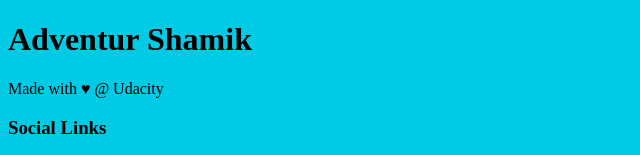
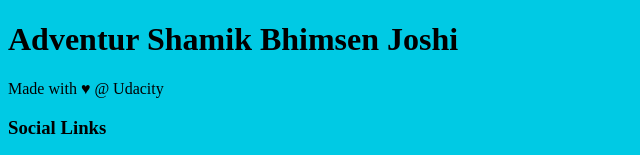
Before and after one commit to shamikmondal/my-travel-plans, a plain HTML site: page index.html in a window 1280 px wide. Shown: the top 155 px of the page, without its empty margins (0-640 px from the left). Drawn offline with Linux system fonts and the light colour scheme.

Commit message:
changed to Bhimsen Joshi

```diff
--- a/index.html
+++ b/index.html
@@ -10,7 +10,7 @@
 <body>
 
     <header>
-        <h1>Adventur Shamik</h1>
+        <h1>Adventur Shamik Bhimsen Joshi</h1>
     </header>
 
     <div class="container">
```
